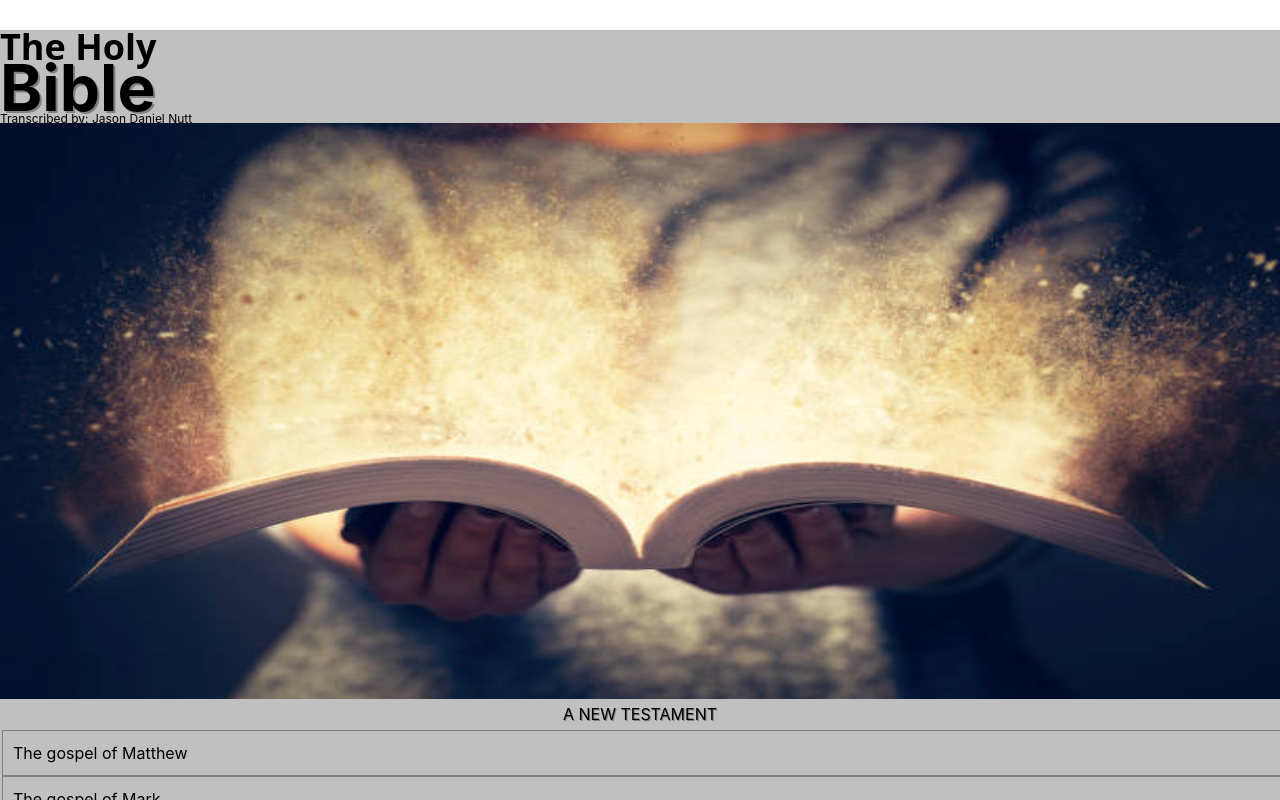
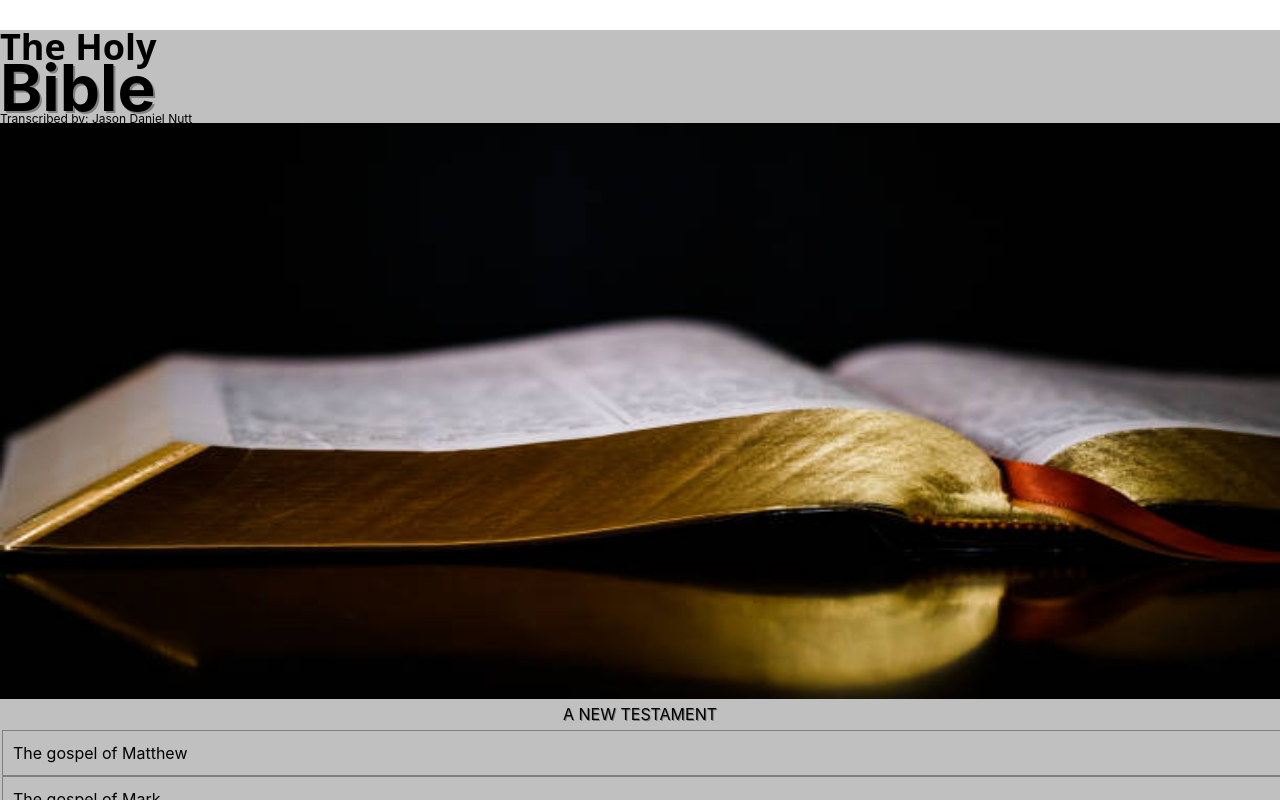
Before and after one commit to jnutt367/the-holy-bible, a Next.js app: page / in a window 1280 px wide. Shown: the top 800 px of the page. Built offline with nearby package versions, Linux system fonts and the light colour scheme.

Commit message:
Update index.js
new-bible.jpg

```diff
--- a/pages/index.js
+++ b/pages/index.js
@@ -23,7 +23,7 @@ export default function Home() {
              </p>
                           <div className={styles.hero}>
                              <Image
-                                src="/bible-open.jpg"
+                                src="/new-bible.jpg"
                                 alt="Picture of the Gods finger"
                                 height={900}
                                 width={2000}
```
